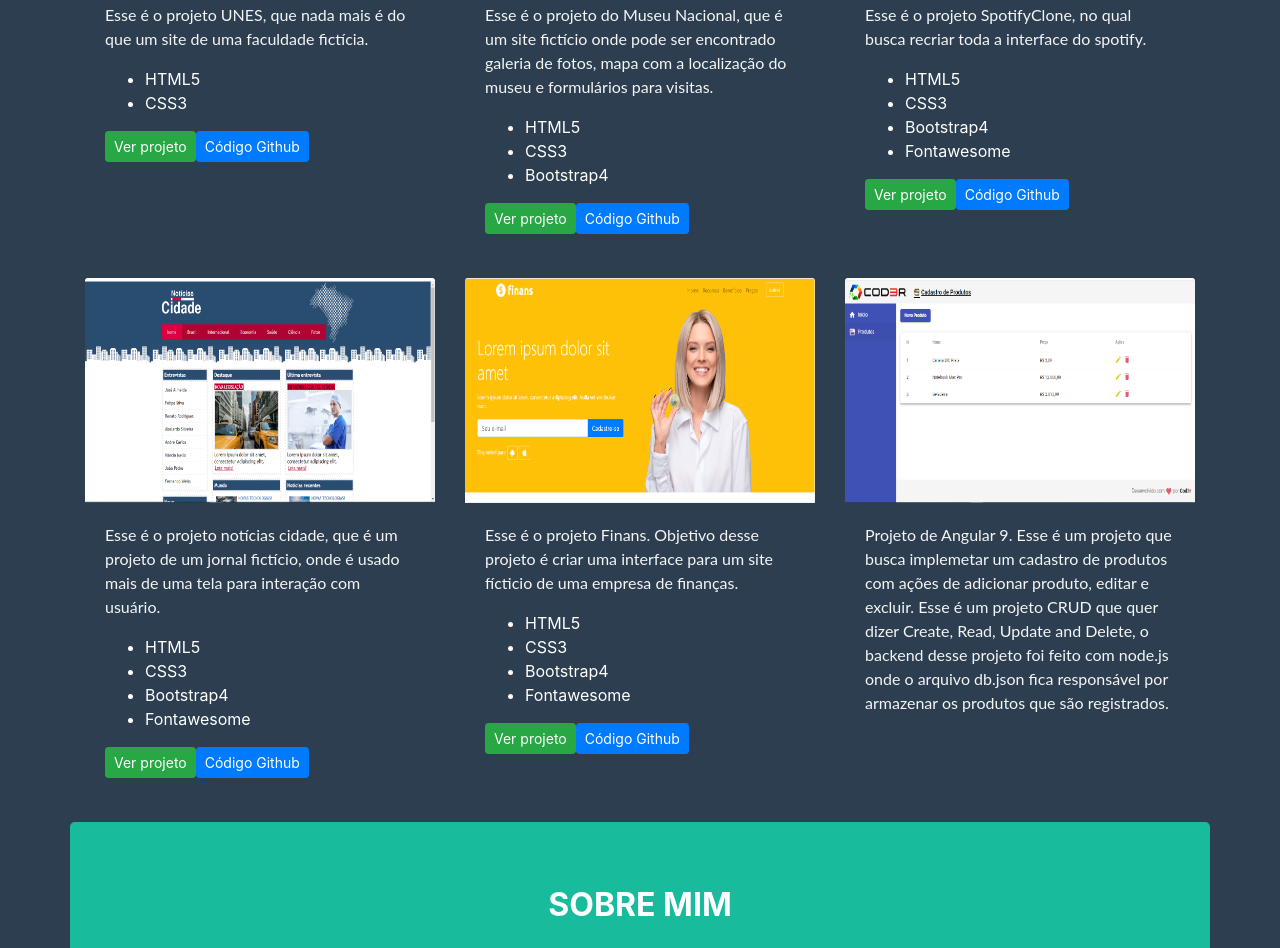
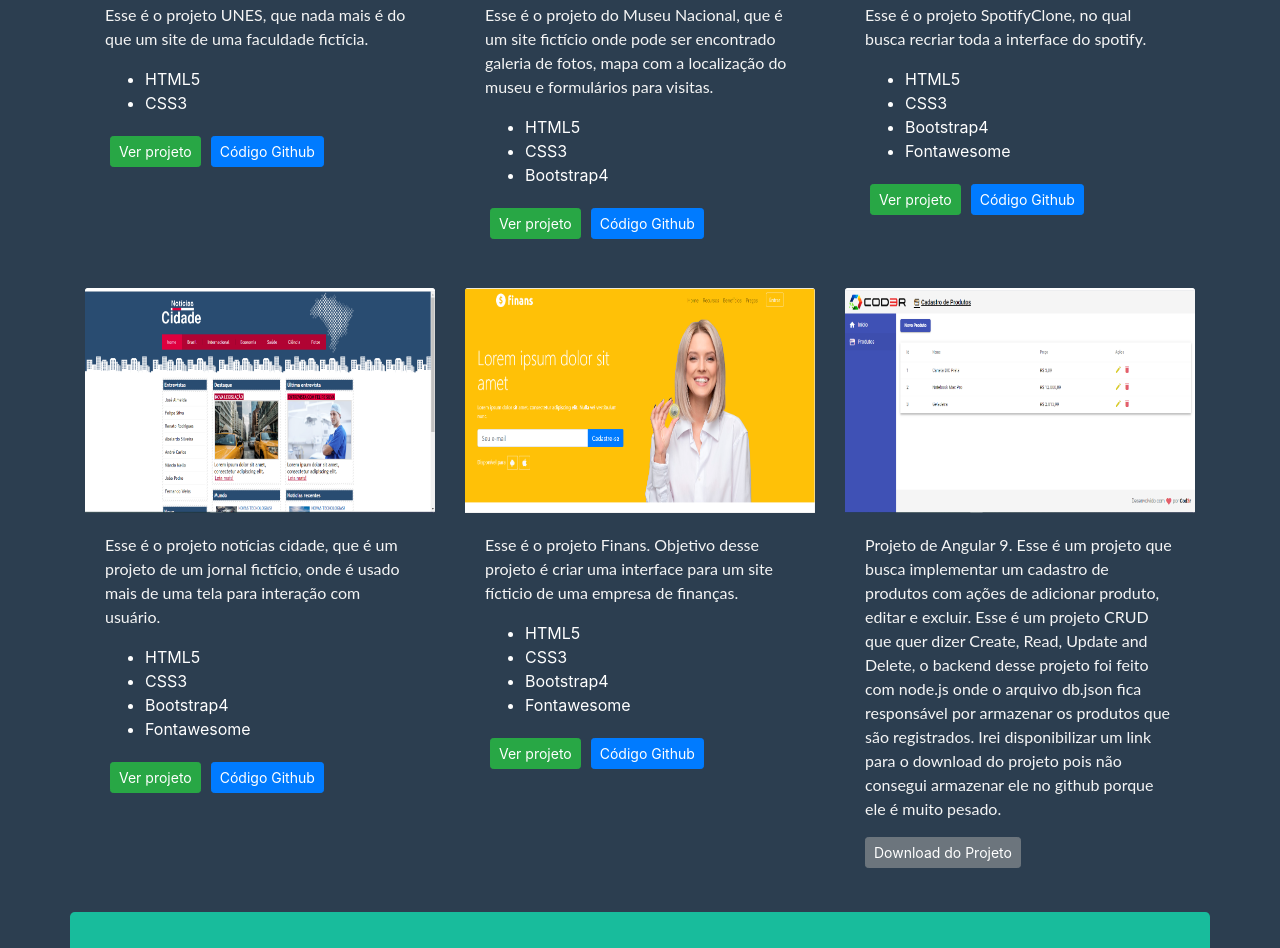
Before and after one commit to LeandroBruno-1999/MeuPortifolio, a plain HTML site: page index.html in a window 1280 px wide. Shown: the part 758-1706 px from the top of the page. Drawn offline with nearby package versions, Linux system fonts and the light colour scheme.

Commit message:
adicionando link de download para ultimo projeto
adicionando link de download para ultimo projeto

```diff
--- a/index.html
+++ b/index.html
@@ -136,8 +136,8 @@
                   </p>
                   <div class="d-flex justify-content-between align-items-center">
                     <div class="btn-group">
-                      <a href="https://leandrobruno-1999.github.io/ProjetoUnes/"><button type="button" class="btn btn-sm btn-success">Ver projeto</button></a>
-                       <a href="https://github.com/LeandroBruno-1999/ProjetoUnes"><button type="button" class="btn btn-sm btn-primary">Código Github</button></a>
+                      <a href="https://leandrobruno-1999.github.io/ProjetoUnes/" style="padding: 5px;"><button type="button" class="btn btn-sm btn-success">Ver projeto</button></a>
+                       <a href="https://github.com/LeandroBruno-1999/ProjetoUnes" style="padding: 5px;"><button type="button" class="btn btn-sm btn-primary">Código Github</button></a>
                     </div>
                   </div>
                 </div>
@@ -156,8 +156,8 @@
                     </p>
                     <div class="d-flex justify-content-between align-items-center">
                       <div class="btn-group">
-                        <a href="https://leandrobruno-1999.github.io/ProjetoMuseuNacionalFicticio/"><button type="button" class="btn btn-sm btn-success">Ver projeto</button></a>
-                       <a href="https://github.com/LeandroBruno-1999/ProjetoMuseuNacionalFicticio"><button type="button" class="btn btn-sm btn-primary">Código Github</button></a>
+                        <a href="https://leandrobruno-1999.github.io/ProjetoMuseuNacionalFicticio/" style="padding: 5px;"><button type="button" class="btn btn-sm btn-success">Ver projeto</button></a>
+                       <a href="https://github.com/LeandroBruno-1999/ProjetoMuseuNacionalFicticio" style="padding: 5px;"><button type="button" class="btn btn-sm btn-primary">Código Github</button></a>
                       </div>
                     </div>
                   </div>
@@ -177,8 +177,8 @@
                     </p>
                     <div class="d-flex justify-content-between align-items-center">
                       <div class="btn-group">
-                        <a href="https://leandrobruno-1999.github.io/SpotifyClone/"><button type="button" class="btn btn-sm btn-success">Ver projeto</button></a>
-                       <a href="https://github.com/LeandroBruno-1999/SpotifyClone"><button type="button" class="btn btn-sm btn-primary">Código Github</button></a>
+                        <a href="https://leandrobruno-1999.github.io/SpotifyClone/" style="padding: 5px;"><button type="button" class="btn btn-sm btn-success">Ver projeto</button></a>
+                       <a href="https://github.com/LeandroBruno-1999/SpotifyClone" style="padding: 5px;"><button type="button" class="btn btn-sm btn-primary">Código Github</button></a>
                       </div>
                     </div>
                   </div>
@@ -198,8 +198,8 @@
                     </p>
                     <div class="d-flex justify-content-between align-items-center">
                       <div class="btn-group">
-                       <a href="https://leandrobruno-1999.github.io/Noticiasdacidade/"><button type="button" class="btn btn-sm btn-success">Ver projeto</button></a>
-                       <a href="https://github.com/LeandroBruno-1999/Noticiasdacidade"><button type="button" class="btn btn-sm btn-primary">Código Github</button></a>
+                       <a href="https://leandrobruno-1999.github.io/Noticiasdacidade/" style="padding: 5px;"><button type="button" class="btn btn-sm btn-success">Ver projeto</button></a>
+                       <a href="https://github.com/LeandroBruno-1999/Noticiasdacidade" style="padding: 5px;"><button type="button" class="btn btn-sm btn-primary">Código Github</button></a>
                       </div>
                     </div>
                   </div>
@@ -219,8 +219,8 @@
                    </p>
                     <div class="d-flex justify-content-between align-items-center">
                       <div class="btn-group">
-                       <a href="https://leandrobruno-1999.github.io/ProjetoFinans/"><button type="button" class="btn btn-sm btn-success">Ver projeto</button></a>
-                       <a href="https://github.com/LeandroBruno-1999/ProjetoFinans"><button type="button" class="btn btn-sm btn-primary">Código Github</button></a>
+                       <a href="https://leandrobruno-1999.github.io/ProjetoFinans/" style="padding: 5px;"><button type="button" class="btn btn-sm btn-success">Ver projeto</button></a>
+                       <a href="https://github.com/LeandroBruno-1999/ProjetoFinans" style="padding: 5px;"><button type="button" class="btn btn-sm btn-primary">Código Github</button></a>
                       </div>
                     </div>
                   </div>
@@ -230,11 +230,11 @@
                 <div class="card mb-4 box-shadow" style="border: none;">
                   <img class="card-img-top" data-src="holder.js/100px225?theme=thumb&amp;bg=55595c&amp;fg=eceeef&amp;text=Thumbnail" alt="Thumbnail [100%x225]" src="./imagens/Capturar7.PNG" data-holder-rendered="true" style="height: 225px; width: 100%; display: block;">
                   <div class="card-body color-card">
-                    <p class="card-text">Projeto de Angular 9. Esse é um projeto que busca implemetar um cadastro de produtos com ações de adicionar produto, editar e excluir. Esse é um projeto CRUD que quer dizer  Create, Read, Update and Delete, o backend desse projeto foi feito com node.js onde o arquivo db.json fica responsável por armazenar os produtos que são registrados.</p>
+                    <p class="card-text">Projeto de Angular 9. Esse é um projeto que busca implementar um cadastro de produtos com ações de adicionar produto, editar e excluir. Esse é um projeto CRUD que quer dizer  Create, Read, Update and Delete, o backend desse projeto foi feito com node.js onde o arquivo db.json fica responsável por armazenar os produtos que são registrados. Irei disponibilizar um link para o download do projeto pois não consegui armazenar ele no github porque ele é muito pesado.</p>
                     <div class="d-flex justify-content-between align-items-center">
                       <div class="btn-group">
-                      <!--  <a href=""><button type="button" class="btn btn-sm btn-success">Ver projeto</button></a>
-                       <a href=""><button type="button" class="btn btn-sm btn-primary">Código Github</button></a>-->
+                      <a href="https://drive.google.com/file/d/1yhw5FMsphz3u1Kl56ShumD2EfhzuoU9K/view?usp=sharing"><button type="button" class="btn btn-sm btn btn-secondary">Download do Projeto</button></a>
+                      <!--   <a href=""><button type="button" class="btn btn-sm btn-primary">Código Github</button></a>-->
                       </div>
                     </div>
                   </div>
```
